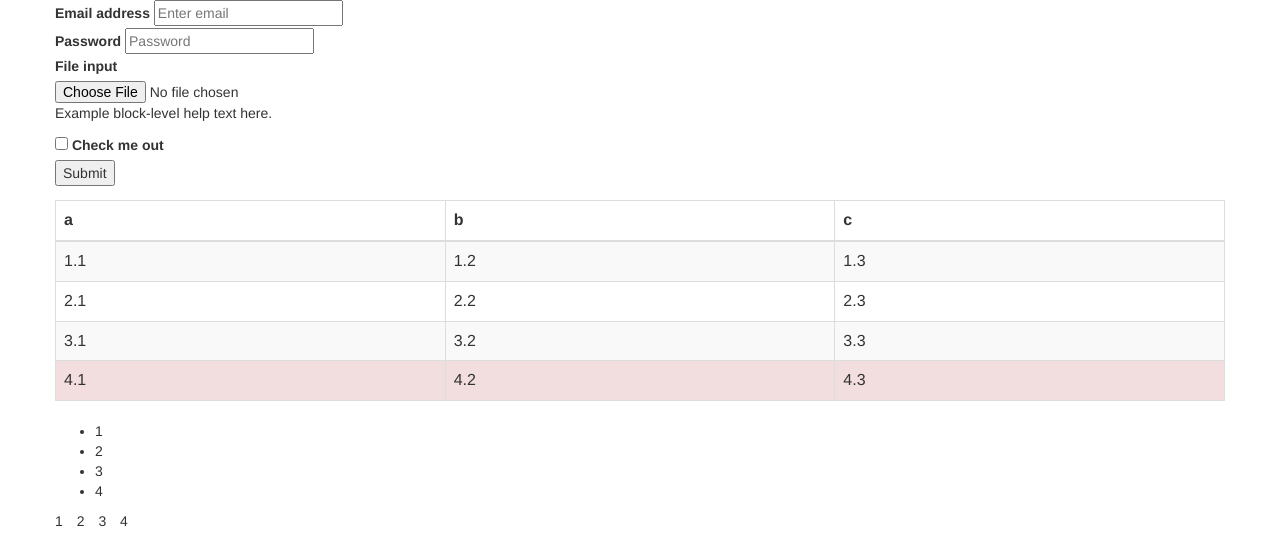
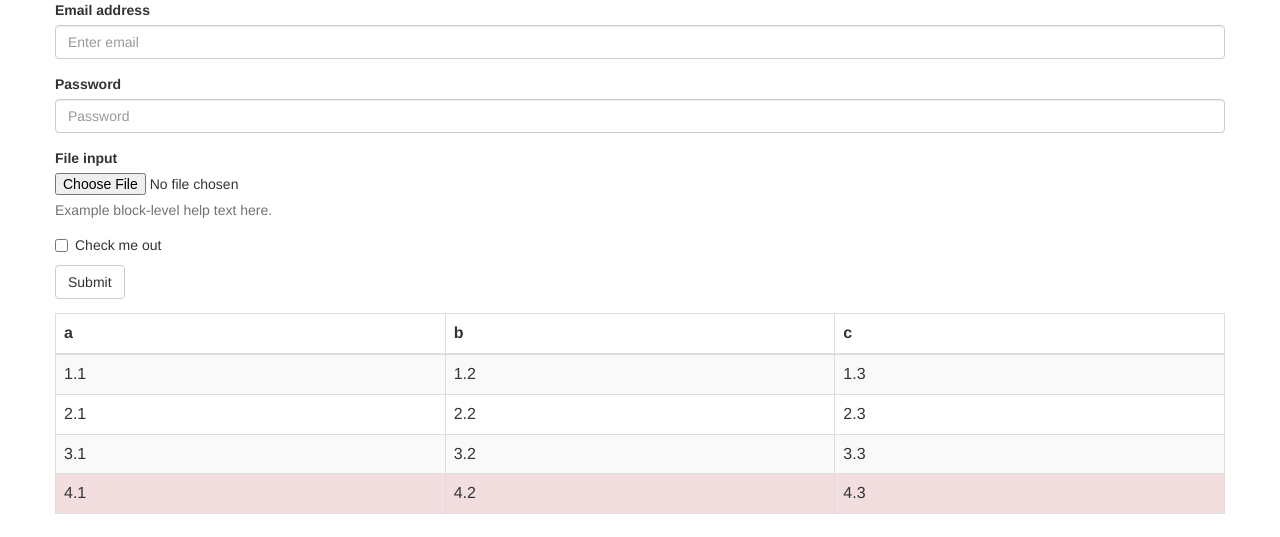
Before and after one commit to slaviber/CyberProgramming, a web app: page / in a window 1280 px wide. Shown: the top 537 px of the page. Run offline with its HTML, style and script files only (its server is not run), Linux system fonts and the light colour scheme; data that the repository does not hold is empty.

Commit message:
Styled form

```diff
--- a/05_SampleBootstrap/WebContent/index.html
+++ b/05_SampleBootstrap/WebContent/index.html
@@ -10,27 +10,27 @@
 <body>
 	<div class="container">
 		<div class="row">
-			<!-- form that looks ugly -->
+			<!-- Styled form -->
 			<form>
-				<div>
+				<div class="form-group">
 					<label for="exampleInputEmail1">Email address</label>
-					<input type="email" id="exampleInputEmail1" placeholder="Enter email">
+					<input type="email" class="form-control" id="exampleInputEmail1" placeholder="Enter email">
 				</div>
-				<div>
+				<div class="form-group">
 					<label for="exampleInputPassword1">Password</label>
-					<input type="password" id="exampleInputPassword1" placeholder="Password">
+					<input type="password" class="form-control" id="exampleInputPassword1" placeholder="Password">
 				</div>
-				<div >
+				<div class="form-group">
 					<label for="exampleInputFile">File input</label>
 					<input type="file" id="exampleInputFile">
-					<p>Example block-level help text here.</p>
+					<p class="help-block">Example block-level help text here.</p>
 				</div>
-				<div>
+				<div class="checkbox">
 					<label>
 						<input type="checkbox"> Check me out
 					</label>
 				</div>
-				<button type="submit">Submit</button>
+				<button type="submit" class="btn btn-default">Submit</button>
 			</form>
 
 		</div>
```
